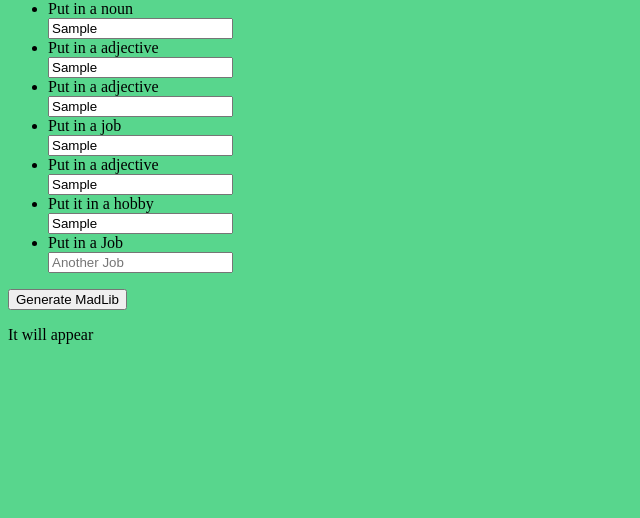
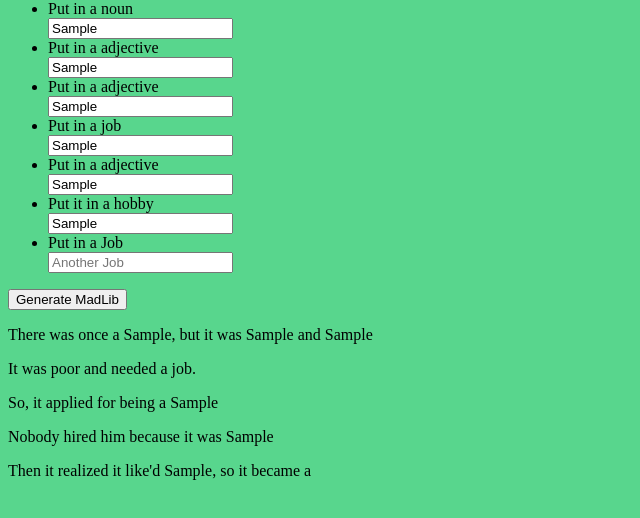
Before and after one commit to kendilangley/Madlib, a plain HTML site: page index.html in a window 1280 px wide. Both pictures are taken after typing "Sample", "Sample", "Sample", "Sample", "Sample", "Sample" into the empty fields and a click on the button "Generate MadLib". Shown: the part 66-584 px from the top of the page, without its empty margins (0-640 px from the left). Drawn offline with nearby package versions, Linux system fonts and the light colour scheme.

Commit message:
finished project

```diff
--- a/index.html
+++ b/index.html
@@ -33,7 +33,14 @@
 
 	<button>Generate MadLib</button>
 
-	<p id="sentence1_result">It will appear</p>
+	<p id="sentence1_result"Your madlib will appear</p>
+	<p id="sentence2_result"Your madlib will appear</p>
+	<p id="sentence3_result"Your madlib will appear</p>
+	<p id="sentence4_result"Your madlib will appear</p>
+	<p id="sentence5_result"Your madlib will appear</p>
+	<p id="sentence6_result"Your madlib will appear</p>
+	<p id="sentence7_result"Your madlib will appear</p>
+
 
 	</body>
 
--- a/script.js
+++ b/script.js
@@ -22,7 +22,12 @@ $(document).ready(function(){
 
 		var sentence5 = "Then it realized it like'd " + Hobby + ", so it became a " + AnotherJob;
 
-		$(#sentence1_result").html(sentence1);
+		$("#sentence1_result").html(sentence1);
+		$("#sentence2_result").html(sentence2)
+		$("#sentence3_result").html(sentence3);
+		$("#sentence4_result").html(sentence4)
+		$("#sentence5_result").html(sentence5);
+
 
 
 	});
```
